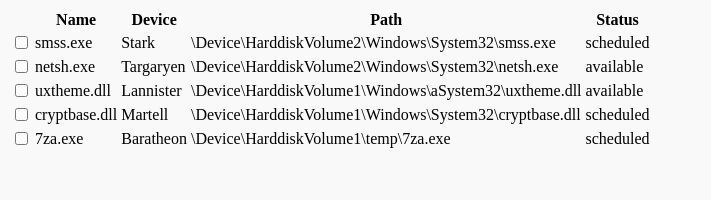
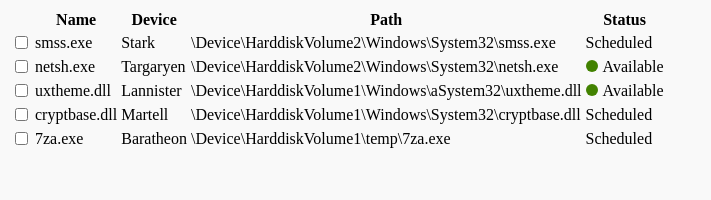
Before and after one commit to adnicolae/selectable-table, a React (Create React App) app: page / in a window 1280 px wide. Shown: the top 200 px of the page, without its empty margins (0-711 px from the left). Built offline with nearby package versions, Linux system fonts and the light colour scheme.

Commit message:
Add formatting for 'Status' column

```diff
--- /dev/null
+++ b/src/components/green-dot/green-dot.js
@@ -0,0 +1,6 @@
+import React from "react";
+import "./green-dot.scss";
+
+const GreenDot = () => <div className="green-dot"></div>;
+
+export default GreenDot;
--- /dev/null
+++ b/src/components/green-dot/green-dot.scss
@@ -0,0 +1,10 @@
+@import "../../styles/colors";
+
+.green-dot {
+  border-radius: 50%;
+  width: 12px;
+  height: 12px;
+  margin-right: 5px;
+  background-color: $digital-green;
+  display: inline-block;
+}
--- a/src/components/table/table.js
+++ b/src/components/table/table.js
@@ -27,6 +27,8 @@ const Table = ({
             >
               {columns &&
                 columns.map((column) => {
+                  const formatter = column.formatter;
+
                   if (column.name === "selectable") {
                     return (
                       <th
@@ -42,6 +44,14 @@ const Table = ({
                           })}
                         />
                       </th>
+                    );
+                  }
+
+                  if (typeof formatter === "function") {
+                    return (
+                      <td key={`${item.name}-${column.name}__cell`}>
+                        {formatter(item[column.name])}
+                      </td>
                     );
                   }
 
--- a/src/constants/table-columns.js
+++ b/src/constants/table-columns.js
@@ -1,3 +1,5 @@
+import statusFormatter from "../utils/table-formatters";
+
 const tableColumns = [
   {
     name: "selectable",
@@ -18,6 +20,7 @@ const tableColumns = [
   {
     name: "status",
     title: "Status",
+    formatter: statusFormatter,
   },
 ];
 
--- /dev/null
+++ b/src/utils/capitalize.js
@@ -0,0 +1,3 @@
+const capitalizeWord = str => str.charAt(0).toUpperCase() + str.slice(1);
+
+export default capitalizeWord;
--- /dev/null
+++ b/src/utils/table-formatters.js
@@ -0,0 +1,20 @@
+import React from "react";
+import GreenDot from "../components/green-dot/green-dot";
+import capitalizeWord from "./capitalize";
+
+const statusFormatter = (status) => {
+  const capitalizedStatus = capitalizeWord(status);
+  const isAvailable = capitalizedStatus === "Available";
+
+  if (isAvailable) {
+    return (
+      <>
+        <GreenDot />
+        {capitalizedStatus}
+      </>
+    );
+  }
+  return capitalizedStatus;
+};
+
+export default statusFormatter;
```
